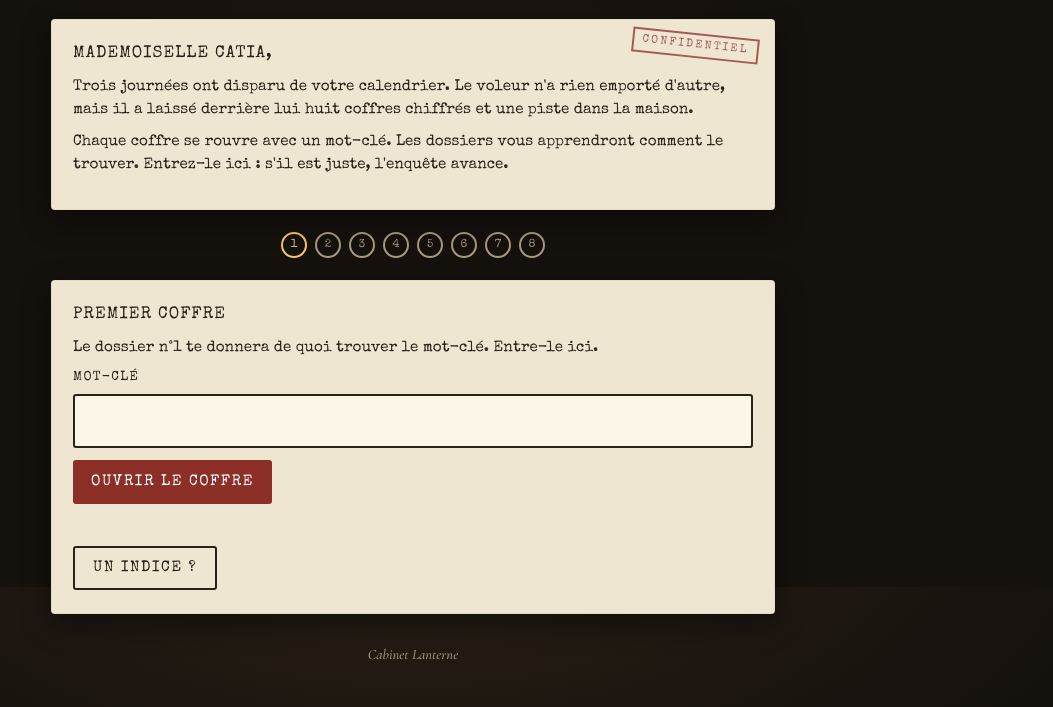
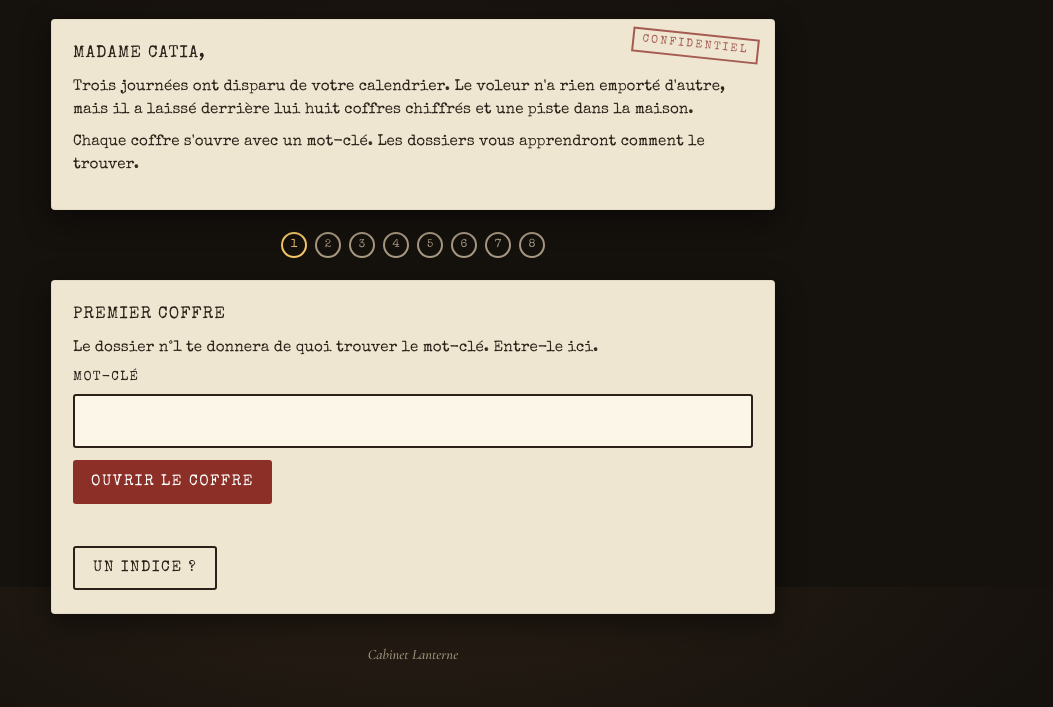
Before and after one commit to PierreAlexis/enquete-de-noel, a plain HTML site: page index.html in a window 1280 px wide. Shown: the part 213-920 px from the top of the page, without its empty margins (227-1280 px from the left). Drawn offline with nearby package versions, Linux system fonts and the light colour scheme.

Commit message:
Update index.html

```diff
--- a/index.html
+++ b/index.html
@@ -74,9 +74,9 @@ footer{text-align:center;color:var(--mute);font-size:.9rem;margin-top:30px;font-
 </header>
 
 <section class="card stamp" id="intro">
-<h2>Mademoiselle Catia,</h2>
+<h2>Madame Catia,</h2>
 <p class="type">Trois journées ont disparu de votre calendrier. Le voleur n'a rien emporté d'autre, mais il a laissé derrière lui huit coffres chiffrés et une piste dans la maison.</p>
-<p class="type">Chaque coffre se rouvre avec un mot-clé. Les dossiers vous apprendront comment le trouver. Entrez-le ici : s'il est juste, l'enquête avance.</p>
+<p class="type">Chaque coffre s'ouvre avec un mot-clé. Les dossiers vous apprendront comment le trouver.</p>
 </section>
 
 <div class="track" id="track" aria-label="Progression"></div>
```
